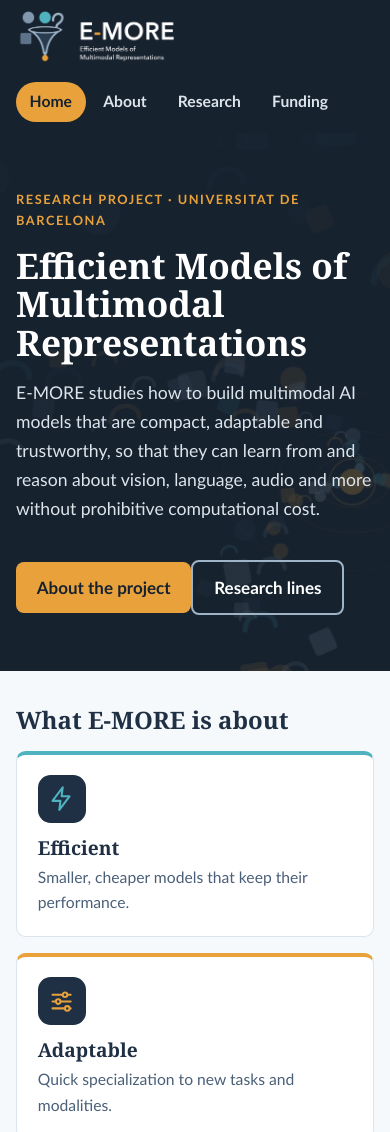
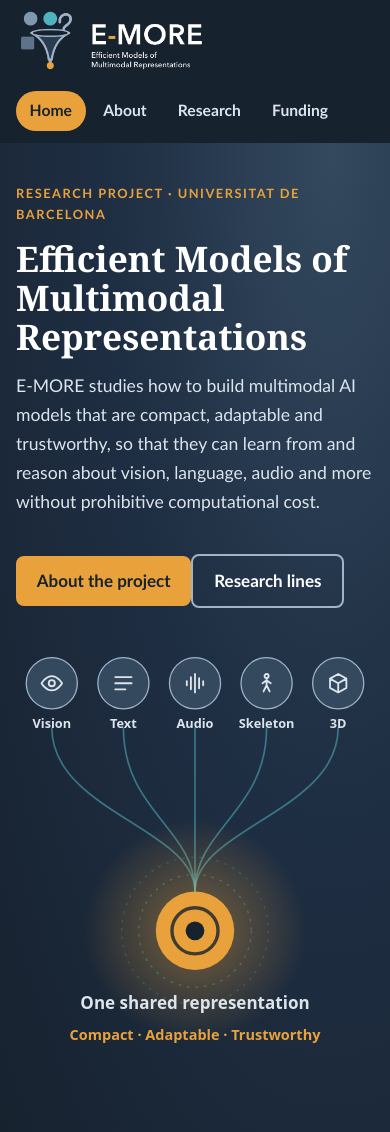
Before and after one commit to emore-project/emore-project.github.io, a plain HTML site: page index.html in a window 390 px wide. Shown: the top 1132 px of the page. Drawn offline with Linux system fonts and the light colour scheme.

Commit message:
Rework home hero: integrate the convergence infographic (with mobile variant), drop random art, larger logo
Co-Authored-By: Claude Sonnet 5.5 <noreply@anthropic.com>

```diff
--- a/css/style.css
+++ b/css/style.css
@@ -17,7 +17,7 @@ a:hover{color:var(--ink)}
 /* header */
 .site-header{background:var(--night);color:var(--white);position:sticky;top:0;z-index:10}
 .site-header .wrap{display:flex;align-items:center;justify-content:space-between;gap:1rem;padding-block:.7rem;flex-wrap:wrap}
-.brand img{height:3.4rem;width:auto}
+.brand img{height:4rem;width:auto}
 .nav{display:flex;gap:.25rem;flex-wrap:wrap}
 .nav a{color:var(--paper);text-decoration:none;padding:.45rem .85rem;border-radius:999px;font-weight:600;font-size:.98rem}
 .nav a:hover{background:var(--slate);color:var(--white)}
@@ -25,7 +25,7 @@ a:hover{color:var(--ink)}
 
 /* hero */
 .hero{background:radial-gradient(120% 140% at 85% 0%,var(--slate) 0%,var(--ink) 45%,var(--night) 100%);color:var(--white);padding:clamp(3.5rem,9vw,7rem) 0}
-.hero h1{font:700 clamp(2.2rem,5.5vw,3.8rem)/1.1 var(--serif);margin:0 0 1rem;max-width:20ch}
+.hero h1{font:700 clamp(2.2rem,4.6vw,3.4rem)/1.1 var(--serif);margin:0 0 1rem;max-width:20ch}
 .hero p.lead{font-size:clamp(1.1rem,2vw,1.35rem);color:var(--paper);max-width:46rem;margin:0 0 1.75rem}
 .eyebrow{font-weight:700;letter-spacing:.12em;text-transform:uppercase;font-size:.8rem;color:var(--amber);margin:0 0 .9rem}
 .btn{display:inline-block;background:var(--amber);color:var(--night);font-weight:700;text-decoration:none;padding:.7rem 1.3rem;border-radius:.5rem}
@@ -71,7 +71,6 @@ p{margin:0 0 1rem;max-width:46rem}
 @media (prefers-reduced-motion:reduce){html{scroll-behavior:auto}}
 
 /* visuals */
-.hero{background:linear-gradient(90deg,rgba(23,34,47,.96) 0%,rgba(23,34,47,.78) 42%,rgba(23,34,47,.1) 100%),url(../assets/img/hero-art.jpg) right center/cover no-repeat,var(--night)}
 .panel{background:radial-gradient(120% 140% at 80% 10%,var(--slate) 0%,var(--ink) 50%,var(--night) 100%);border-radius:1rem;padding:clamp(1rem,3vw,2rem);overflow-x:auto}
 .panel img{width:100%;min-width:34rem;height:auto}
 .panel-wrap{margin-top:1.5rem}
@@ -84,4 +83,8 @@ p{margin:0 0 1rem;max-width:46rem}
 .pillar h3{margin-bottom:.25rem}
 .pillar p{margin:0;color:var(--sub);font-size:.98rem}
 .split{display:grid;gap:2rem;grid-template-columns:repeat(auto-fit,minmax(18rem,1fr));align-items:center}
-@media (max-width:40rem){.hero{background:linear-gradient(180deg,rgba(23,34,47,.9),rgba(23,34,47,.7)),url(../assets/img/hero-art.jpg) 75% center/cover no-repeat,var(--night)}}
+
+.hero{padding:clamp(2.5rem,6vw,5rem) 0}
+.hero-grid{display:grid;gap:1.5rem;grid-template-columns:1fr;align-items:center}
+.hero-visual img{width:100%;height:auto;max-width:34rem;margin-inline:auto}
+@media (min-width:48.01rem){.hero-grid{grid-template-columns:minmax(0,.78fr) minmax(0,1.22fr)}.hero-visual img{max-width:none}}
--- a/index.html
+++ b/index.html
@@ -21,11 +21,14 @@
 <nav class="nav" aria-label="Main"><a href="index.html" aria-current="page">Home</a><a href="about.html">About</a><a href="research.html">Research</a><a href="funding.html">Funding</a></nav>
 </div></header>
 <main>
-<section class="hero"><div class="wrap">
+<section class="hero"><div class="wrap hero-grid">
+<div class="hero-text">
 <p class="eyebrow">Research project · Universitat de Barcelona</p>
 <h1>Efficient Models of Multimodal Representations</h1>
 <p class="lead">E-MORE studies how to build multimodal AI models that are compact, adaptable and trustworthy, so that they can learn from and reason about vision, language, audio and more without prohibitive computational cost.</p>
 <a class="btn" href="about.html">About the project</a><a class="btn ghost" href="research.html">Research lines</a>
+</div>
+<div class="hero-visual"><picture><source media="(max-width:48rem)" srcset="assets/img/converge-mobile.svg"><img src="assets/img/converge.svg" alt="Vision, text, audio, skeleton and 3D data converge into one efficient shared representation that is compact, adaptable and trustworthy" width="960" height="420"></picture></div>
 </div></section>
 <section><div class="wrap">
 <h2>What E-MORE is about</h2>
@@ -35,8 +38,6 @@
 <div class="card pillar"><span class="icon" aria-hidden="true"><svg viewBox="0 0 24 24"><circle cx="12" cy="5" r="2"/><circle cx="6" cy="19" r="2"/><circle cx="18" cy="19" r="2"/><path d="M12 7v4M12 11H6v6M12 11h6v6"/></svg></span><h3>Structured</h3><p>Representations that capture hierarchy and meaning.</p></div>
 <div class="card pillar"><span class="icon" aria-hidden="true"><svg viewBox="0 0 24 24"><path d="M12 3l8 3v6c0 5-3.5 8-8 9-4.5-1-8-4-8-9V6z"/><path d="M8.5 12l2.5 2.5L16 9.5"/></svg></span><h3>Trustworthy</h3><p>Privacy, unlearning and auditability by design.</p></div>
 </div>
-<div class="panel-wrap panel"><img src="assets/img/converge.svg" alt="Several modalities (vision, text, audio, skeleton and 3D) converge into one efficient shared representation that is compact, adaptable and trustworthy" width="960" height="420"></div>
-<p class="caption">Many data modalities, one efficient shared representation.</p>
 </div></section>
 <section class="band"><div class="wrap">
 <h2>At a glance</h2>
```
Also changed, not shown: assets/img/converge-mobile.svg (added), assets/img/hero-art.jpg (deleted).
